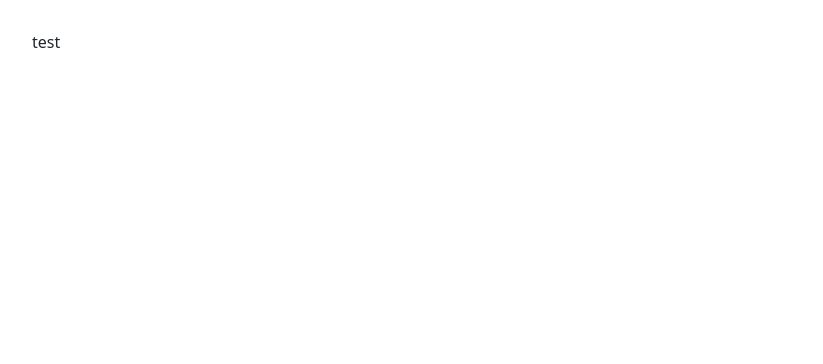
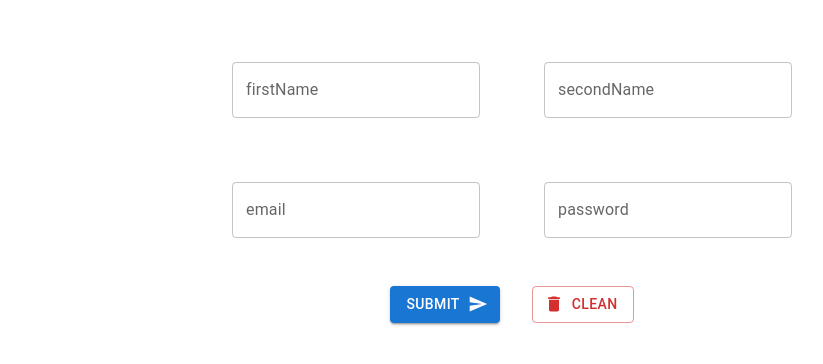
Before and after one commit to DmitriySemenov91/home-tasks, a React (Create React App) app: page / in a window 1280 px wide. Shown: the top 364 px of the page, without its empty margins (128-951 px from the left). Built offline with nearby package versions, Linux system fonts and the light colour scheme.

Commit message:
added: task reset form action

```diff
--- a/src/App.tsx
+++ b/src/App.tsx
@@ -1,12 +1,12 @@
 import "./App.css";
 import "bootstrap/dist/css/bootstrap.min.css";
 // import { ReactBlog } from "./task-4-2";
+import { Form } from "./task-5-4";
 
 function App() {
   return (
     <>
-      {/*<ReactBlog />*/}
-        test
+      <Form />
     </>
   );
 }
--- a/src/index.css
+++ b/src/index.css
@@ -14,3 +14,18 @@ body {
   align-items: center;
   justify-content: space-between;
 }
+
+.formItem {
+  display: flex;
+  flex-direction: column;
+  margin: 2rem;
+}
+
+.formWrapper {
+  display: flex;
+  justify-content: center;
+}
+
+.button {
+  margin: 1rem;
+}
--- a/src/task-4-2/components/header/index.tsx
+++ b/src/task-4-2/components/header/index.tsx
@@ -10,7 +10,7 @@ export const Header = () => {
   useEffect(() => {
     if (localStorage.getItem("token")) {
       setIsLogin(true);
-    }else{
+    } else {
       setIsLogin(false);
     }
   }, [pathname]);
--- /dev/null
+++ b/src/task-5-4/index.tsx
@@ -0,0 +1,170 @@
+import React, { useState } from "react";
+
+// MUI
+import TextField from "@mui/material/TextField";
+import Button from "@mui/material/Button";
+import DeleteIcon from "@mui/icons-material/Delete";
+import SendIcon from "@mui/icons-material/Send";
+
+// form
+import { useForm, SubmitHandler, Controller } from "react-hook-form";
+
+interface Inputs {
+  firstName: string;
+  secondName: string;
+  email: string;
+  password: string;
+}
+
+export const Form: React.FC<{}> = () => {
+  const [showDate, setShowDate] = useState<Inputs>({
+    firstName: "",
+    secondName: "",
+    email: "",
+    password: "",
+  });
+
+  // patterns for email and password fields
+
+  // work example --> ddd@gmail.com
+  const emailFormat =
+    /^[a-zA-Z0-9_.+]+(?<!^[0-9])@[a-zA-Z0-9-]+\.[a-zA-Z0-9-.]+$/;
+
+  // Minimum eight characters, at least one uppercase letter, one lowercase letter and one number
+  // asdfghQ1
+  const passwordFormat = /^(?=.*[a-z])(?=.*[A-Z])(?=.*\d)[a-zA-Z\d]{8,}$/;
+
+  // react-hook-form variant form
+  const {
+    handleSubmit,
+    formState: { errors },
+    control,
+    reset,
+  } = useForm<Inputs>();
+
+  const onSubmit: SubmitHandler<Inputs> = (data) => {
+    setShowDate(data);
+    reset();
+  };
+
+  const isEmpty = !Object.values(showDate).some(x => ( x !== ''));
+
+  return (
+    <>
+      <>
+        <form onSubmit={handleSubmit(onSubmit)}>
+          <div className="formWrapper">
+            <div className="formItem">
+              <Controller
+                render={({ field }) => (
+                  <TextField
+                    variant="outlined"
+                    fullWidth
+                    label="firstName"
+                    placeholder="firstName"
+                    {...field}
+                  />
+                )}
+                name="firstName"
+                control={control}
+                defaultValue=""
+                rules={{ required: true, maxLength: 10 }}
+              />
+              {errors.firstName && <span>This field is required</span>}
+            </div>
+            <div className="formItem">
+              <Controller
+                render={({ field }) => (
+                  <TextField
+                    variant="outlined"
+                    fullWidth
+                    label="secondName"
+                    placeholder="secondName"
+                    {...field}
+                  />
+                )}
+                name="secondName"
+                control={control}
+                defaultValue=""
+                rules={{ required: true, maxLength: 20 }}
+              />
+              {errors.secondName && <span>This field is required</span>}
+            </div>
+          </div>
+          <div className="formWrapper">
+            <div className="formItem">
+              <Controller
+                render={({ field }) => (
+                  <TextField
+                    variant="outlined"
+                    fullWidth
+                    label="email"
+                    placeholder="email"
+                    {...field}
+                  />
+                )}
+                name="email"
+                control={control}
+                defaultValue=""
+                rules={{ required: true, pattern: emailFormat }}
+              />
+              {errors.email && <span>This field is required</span>}
+            </div>
+            <div className="formItem">
+              <Controller
+                render={({ field }) => (
+                  <TextField
+                    variant="outlined"
+                    fullWidth
+                    label="password"
+                    placeholder="password"
+                    {...field}
+                  />
+                )}
+                name="password"
+                control={control}
+                defaultValue=""
+                rules={{ required: true, pattern: passwordFormat }}
+              />
+              {errors.password && <span>This field is required</span>}
+            </div>
+          </div>
+          <div className="formWrapper">
+            <span className="button">
+              <Button
+                type="submit"
+                variant="contained"
+                color="primary"
+                endIcon={<SendIcon />}
+                name="submit"
+              >
+                Submit
+              </Button>
+            </span>
+            <span className="button">
+              <Button
+                variant="outlined"
+                onClick={() => reset()}
+                color="error"
+                startIcon={<DeleteIcon />}
+                // type="reset"
+                name="reset"
+              >
+                Clean
+              </Button>
+            </span>
+          </div>
+        </form>
+      </>
+      <br />
+      {!isEmpty && (
+        <div>
+          <div>User Name: {showDate.firstName}</div>
+          <div>User SecondName: {showDate.secondName}</div>
+          <div>User E-mail: {showDate.email}</div>
+          <div>User Password: {showDate.password}</div>
+        </div>
+      )}
+    </>
+  );
+};
```
Also changed, not shown: jest.config.json (added, +16 -0 lines), package.json (+14 -0 lines), src/task-5-4/components/customForm/index.tsx (added, +124 -0 lines), 2 other files (tests, documents, lock files or other folders).
